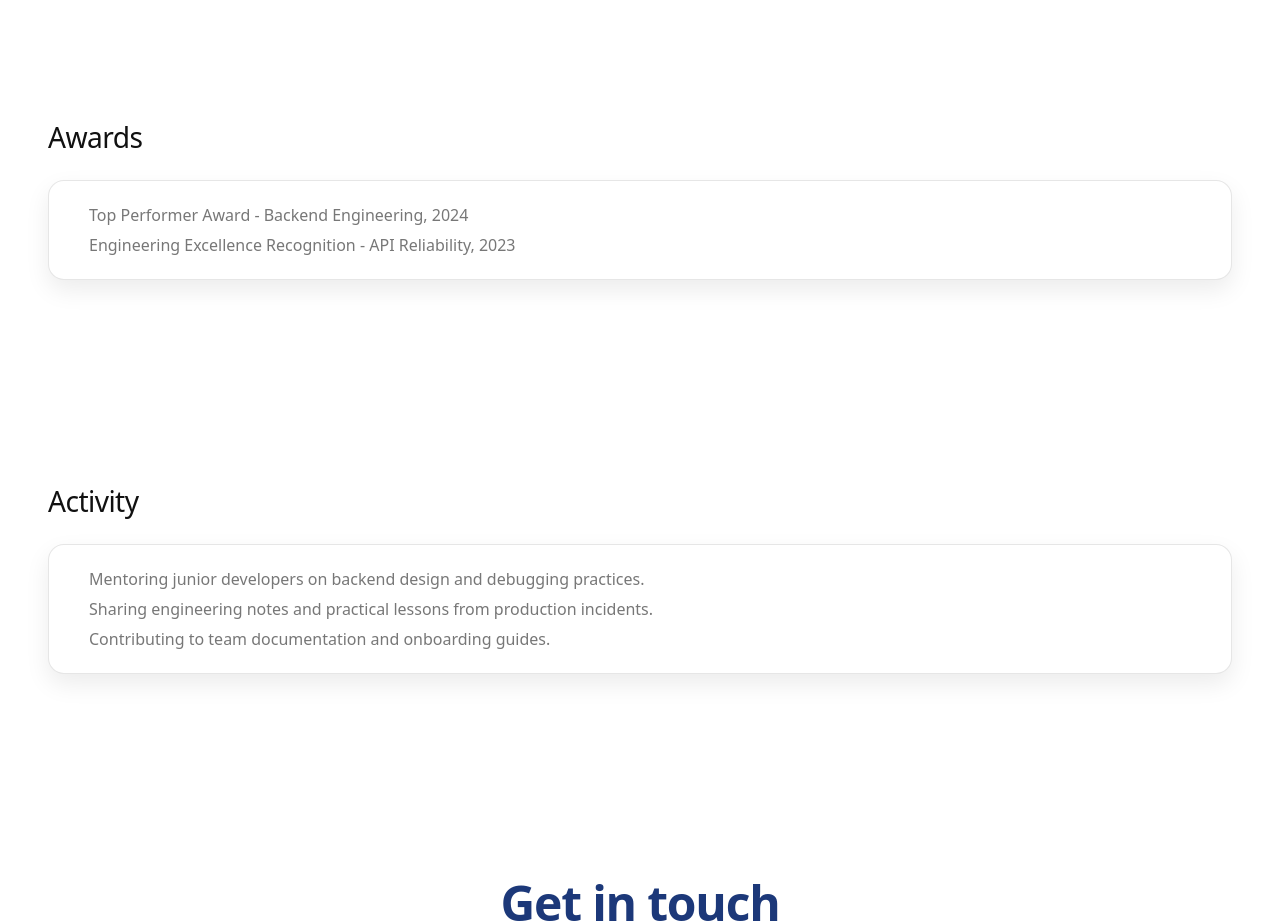
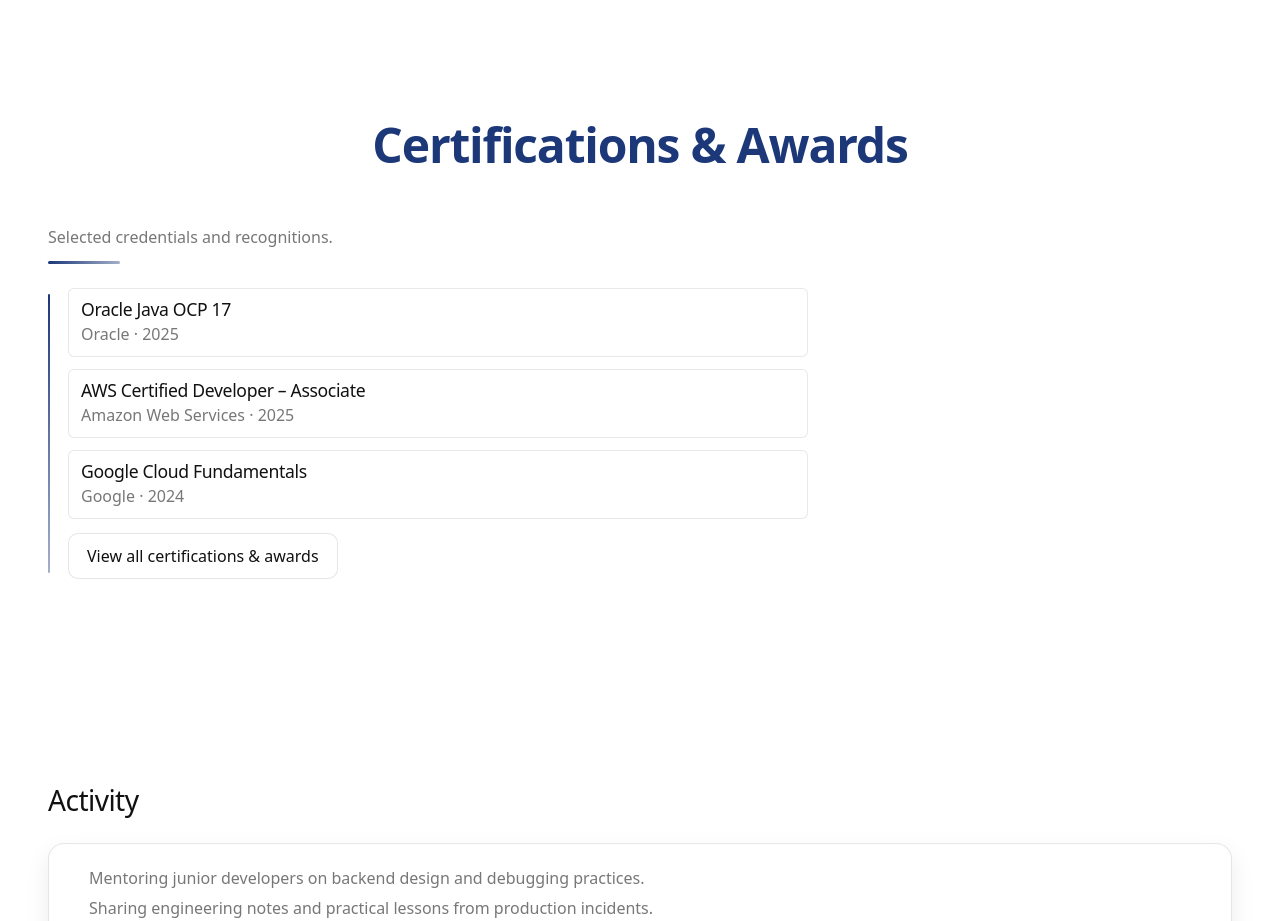
Before and after one commit to tienhuynh-tn/portfolio-tienhuynh-tn, a React (Vite) app: page / in a window 1280 px wide. Shown: the part 4860-5781 px from the top of the page. Built offline with nearby package versions, Linux system fonts and the light colour scheme.

Commit message:
feat(certifications): add certification section

```diff
--- a/src/app/App.tsx
+++ b/src/app/App.tsx
@@ -3,14 +3,15 @@
 import ScrollToTop from '../components/layout/ScrollToTop'
 import { NAV_ITEMS, type NavItemId } from './navItems'
 import Activity from '../sections/Activity'
-import Awards from '../sections/Awards'
 import About from '../sections/About'
 import Contact from '../sections/Contact'
+import Credentials from '../sections/Credentials'
 import Education from '../sections/Education'
 import Experience from '../sections/Experience'
 import Hero from '../sections/Hero'
 import Projects from '../sections/Projects'
 import Skills from '../sections/Skills'
+import CredentialsPage from './CredentialsPage'
 import ProjectsPage from './ProjectsPage'
 
 const SECTION_COMPONENTS: Record<NavItemId, ReactElement> = {
@@ -20,7 +21,7 @@
   projects: <Projects />,
   experience: <Experience />,
   education: <Education />,
-  awards: <Awards />,
+  credentials: <Credentials />,
   activity: <Activity />,
   contact: <Contact />,
 }
@@ -44,6 +45,10 @@
     return <ProjectsPage />
   }
 
+  if (pathname === '/credentials' || pathname === '/certifications') {
+    return <CredentialsPage />
+  }
+
   return (
     <>
       <Navbar />
--- /dev/null
+++ b/src/app/CertificationsPage.tsx
@@ -0,0 +1,32 @@
+import ScrollToTop from '../components/layout/ScrollToTop'
+import Section from '../components/layout/Section'
+import { allCertifications } from '../data/certifications'
+import useRevealOnScroll from '../hooks/useRevealOnScroll'
+
+function CertificationsPage() {
+  const revealRef = useRevealOnScroll<HTMLDivElement>()
+
+  return (
+    <>
+      <main>
+        <Section id="all-certifications" title="All Certifications">
+          <div className="reveal" ref={revealRef}>
+            <ul className="bullets experienceBullets certificationsList">
+              {allCertifications.map((certification) => (
+                <li key={certification.id} className="certificationItem">
+                  <strong>{certification.name}</strong>
+                  <span className="itemMeta certificationMeta">
+                    {certification.issuer} · {certification.year}
+                  </span>
+                </li>
+              ))}
+            </ul>
+          </div>
+        </Section>
+      </main>
+      <ScrollToTop />
+    </>
+  )
+}
+
+export default CertificationsPage
--- /dev/null
+++ b/src/app/CredentialsPage.tsx
@@ -0,0 +1,32 @@
+import ScrollToTop from '../components/layout/ScrollToTop'
+import Section from '../components/layout/Section'
+import { allCredentials } from '../data/credentials'
+import useRevealOnScroll from '../hooks/useRevealOnScroll'
+
+function CredentialsPage() {
+  const revealRef = useRevealOnScroll<HTMLDivElement>()
+
+  return (
+    <>
+      <main>
+        <Section id="all-credentials" title="Certifications & Awards">
+          <div className="reveal" ref={revealRef}>
+            <ul className="bullets experienceBullets certificationsList">
+              {allCredentials.map((credential) => (
+                <li key={credential.id} className="certificationItem">
+                  <strong>{credential.name}</strong>
+                  <span className="itemMeta certificationMeta">
+                    {credential.issuer} · {credential.year}
+                  </span>
+                </li>
+              ))}
+            </ul>
+          </div>
+        </Section>
+      </main>
+      <ScrollToTop />
+    </>
+  )
+}
+
+export default CredentialsPage
--- a/src/app/navItems.ts
+++ b/src/app/navItems.ts
@@ -46,8 +46,8 @@
     Icon: GraduationCap as NavIcon,
   },
   {
-    id: 'awards',
-    label: 'Awards',
+    id: 'credentials',
+    label: 'Certifications & Awards',
     Icon: MedalMilitary as NavIcon,
   },
   {
--- /dev/null
+++ b/src/data/certifications.ts
@@ -0,0 +1,29 @@
+export type CertificationItem = {
+  id: string
+  name: string
+  issuer: string
+  year: string
+}
+
+export const allCertifications: CertificationItem[] = [
+  {
+    id: 'oracle-java-ocp-17',
+    name: 'Oracle Java OCP 17',
+    issuer: 'Oracle',
+    year: '2025',
+  },
+  {
+    id: 'aws-certified-developer-associate',
+    name: 'AWS Certified Developer – Associate',
+    issuer: 'Amazon Web Services',
+    year: '2025',
+  },
+  {
+    id: 'google-cloud-fundamentals',
+    name: 'Google Cloud Fundamentals',
+    issuer: 'Google',
+    year: '2024',
+  },
+]
+
+export const featuredCertifications = allCertifications.slice(0, 3)
--- /dev/null
+++ b/src/data/credentials.ts
@@ -0,0 +1,41 @@
+export type CredentialItem = {
+  id: string
+  name: string
+  issuer: string
+  year: string
+}
+
+export const allCredentials: CredentialItem[] = [
+  {
+    id: 'oracle-java-ocp-17',
+    name: 'Oracle Java OCP 17',
+    issuer: 'Oracle',
+    year: '2025',
+  },
+  {
+    id: 'aws-certified-developer-associate',
+    name: 'AWS Certified Developer – Associate',
+    issuer: 'Amazon Web Services',
+    year: '2025',
+  },
+  {
+    id: 'google-cloud-fundamentals',
+    name: 'Google Cloud Fundamentals',
+    issuer: 'Google',
+    year: '2024',
+  },
+  {
+    id: 'top-performer-backend-2024',
+    name: 'Top Performer Award - Backend Engineering',
+    issuer: 'FPT Software',
+    year: '2024',
+  },
+  {
+    id: 'engineering-excellence-api-2023',
+    name: 'Engineering Excellence Recognition - API Reliability',
+    issuer: 'Sample Labs',
+    year: '2023',
+  },
+]
+
+export const featuredCredentials = allCredentials.slice(0, 3)
--- /dev/null
+++ b/src/sections/Certifications.tsx
@@ -0,0 +1,36 @@
+import Section from '../components/layout/Section'
+import { featuredCertifications } from '../data/certifications'
+import useRevealOnScroll from '../hooks/useRevealOnScroll'
+
+function Certifications() {
+  const revealRef = useRevealOnScroll<HTMLDivElement>()
+
+  return (
+    <Section id="certifications" title="Honors & Certifications">
+      <div className="reveal" ref={revealRef}>
+        <ul className="bullets experienceBullets certificationsList">
+          {featuredCertifications.map((certification) => (
+            <li key={certification.id} className="certificationItem">
+              <strong>{certification.name}</strong>
+              <span className="itemMeta certificationMeta">
+                {certification.issuer} · {certification.year}
+              </span>
+            </li>
+          ))}
+        </ul>
+
+        <div className="ctaRow">
+          <a
+            href="/certifications"
+            className="btn btnSecondary"
+            aria-label="View all certifications"
+          >
+            View all certifications
+          </a>
+        </div>
+      </div>
+    </Section>
+  )
+}
+
+export default Certifications
--- /dev/null
+++ b/src/sections/Credentials.tsx
@@ -0,0 +1,49 @@
+import Section from '../components/layout/Section'
+import { featuredCredentials } from '../data/credentials'
+import useRevealOnScroll from '../hooks/useRevealOnScroll'
+
+function Credentials() {
+  const revealRef = useRevealOnScroll<HTMLDivElement>()
+
+  return (
+    <Section id="credentials" className="skillsSection">
+      <div className="skillsBody" ref={revealRef}>
+        <h2 className="mb-8 text-center text-5xl font-bold tracking-tight text-[color:var(--primary)] reveal">
+          Certifications &amp; Awards
+        </h2>
+
+        <div className="skillsIntro reveal">
+          <p className="skillsSubtitle">
+            Selected credentials and recognitions.
+          </p>
+          <span className="skillsDivider" aria-hidden="true" />
+        </div>
+
+        <div className="credentialsListShell reveal">
+          <ul className="credentialsList" aria-label="Top certifications and awards">
+            {featuredCredentials.map((credential) => (
+              <li key={credential.id} className="credentialItemBlock">
+                <h3 className="itemTitle credentialTitle">{credential.name}</h3>
+                <p className="itemMeta credentialMeta">
+                  {credential.issuer} · {credential.year}
+                </p>
+              </li>
+            ))}
+          </ul>
+
+          <div className="ctaRow credentialsCta">
+            <a
+              href="/credentials"
+              className="btn btnSecondary"
+              aria-label="View all certifications and awards"
+            >
+              View all certifications &amp; awards
+            </a>
+          </div>
+        </div>
+      </div>
+    </Section>
+  )
+}
+
+export default Credentials
--- a/src/styles/global.css
+++ b/src/styles/global.css
@@ -970,6 +970,70 @@
   flex-direction: column;
   gap: 6px;
   color: var(--muted);
+}
+
+.certificationsList {
+  gap: 10px;
+  margin-bottom: 14px;
+}
+
+.certificationItem {
+  display: flex;
+  flex-direction: column;
+  gap: 2px;
+}
+
+.certificationMeta {
+  color: var(--muted);
+}
+
+.credentialsListShell {
+  position: relative;
+  max-width: 760px;
+  padding-left: 20px;
+}
+
+.credentialsListShell::before {
+  content: '';
+  position: absolute;
+  left: 0;
+  top: 6px;
+  bottom: 6px;
+  width: 2px;
+  border-radius: 999px;
+  background: linear-gradient(
+    180deg,
+    var(--primary),
+    color-mix(in srgb, var(--primary) 40%, transparent)
+  );
+}
+
+.credentialsList {
+  list-style: none;
+  margin: 0;
+  padding: 0;
+  display: flex;
+  flex-direction: column;
+  gap: 12px;
+}
+
+.credentialItemBlock {
+  padding: 10px 12px;
+  border-radius: var(--radius-sm);
+  border: 1px solid color-mix(in srgb, var(--border) 92%, transparent);
+  background: color-mix(in srgb, var(--surface) 86%, transparent);
+}
+
+.credentialTitle {
+  margin: 0;
+}
+
+.credentialMeta {
+  margin-top: 2px;
+}
+
+.credentialsCta {
+  margin-top: 14px;
 }
 
 .contactSection {
```
